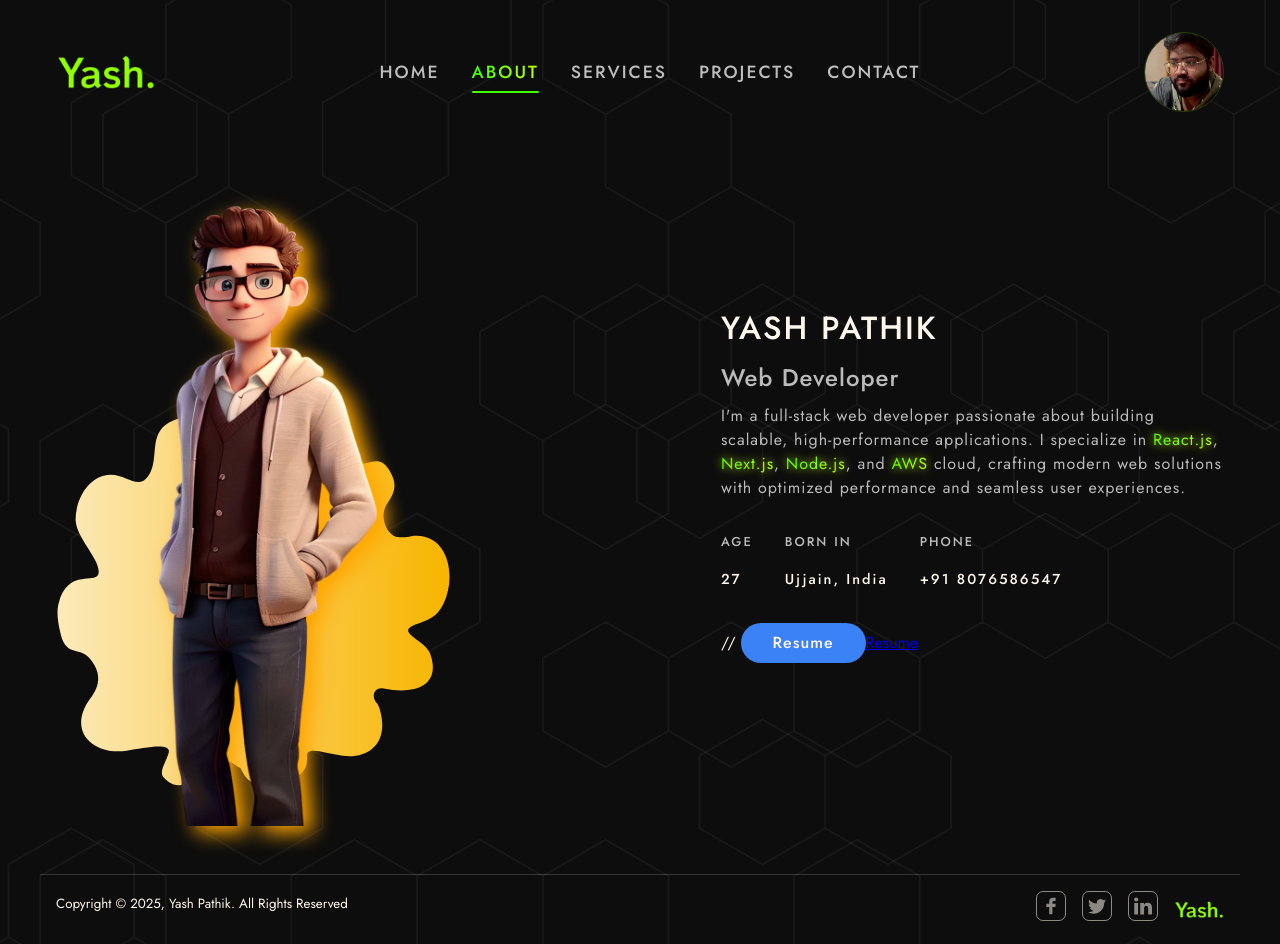
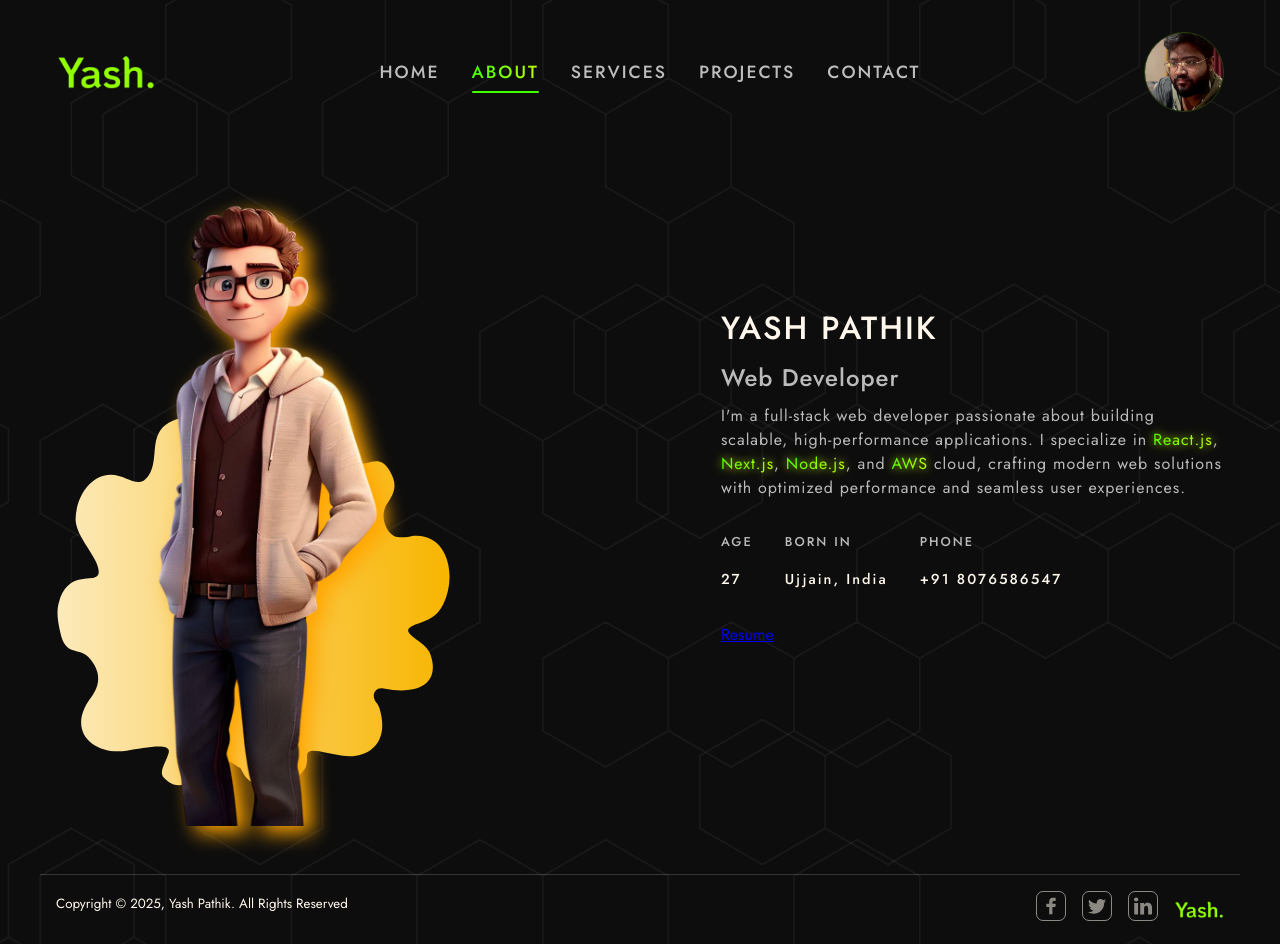
Before and after one commit to officialyash07/portfolio, a Next.js app: page /about in a window 1280 px wide. Built offline with nearby package versions, Linux system fonts and the light colour scheme.

Commit message:
Remove Resume button from page

```diff
--- a/app/about/page.js
+++ b/app/about/page.js
@@ -8,7 +8,7 @@ import Link from "next/link";
 import heroImage from "@/assets/character-1.png";
 import blob from "@/assets/blob-1.svg";
 
-import ResumeDownload from "@/components/Resume/resume";
+
 
 import { motion } from "motion/react";
 
@@ -78,8 +78,7 @@ const AboutPage = () => {
                         <span>+91 8076586547</span>
                     </div>
                 </div>
-              //  <ResumeDownload />
-                        <Link href="/YashPathik_Resume.pdf" download>Resume</Link>
+                        <Link href="/YashPathik_Resume.pdf" target="_blank" download>Resume</Link>
             </motion.div>
         </main>
     );
```
